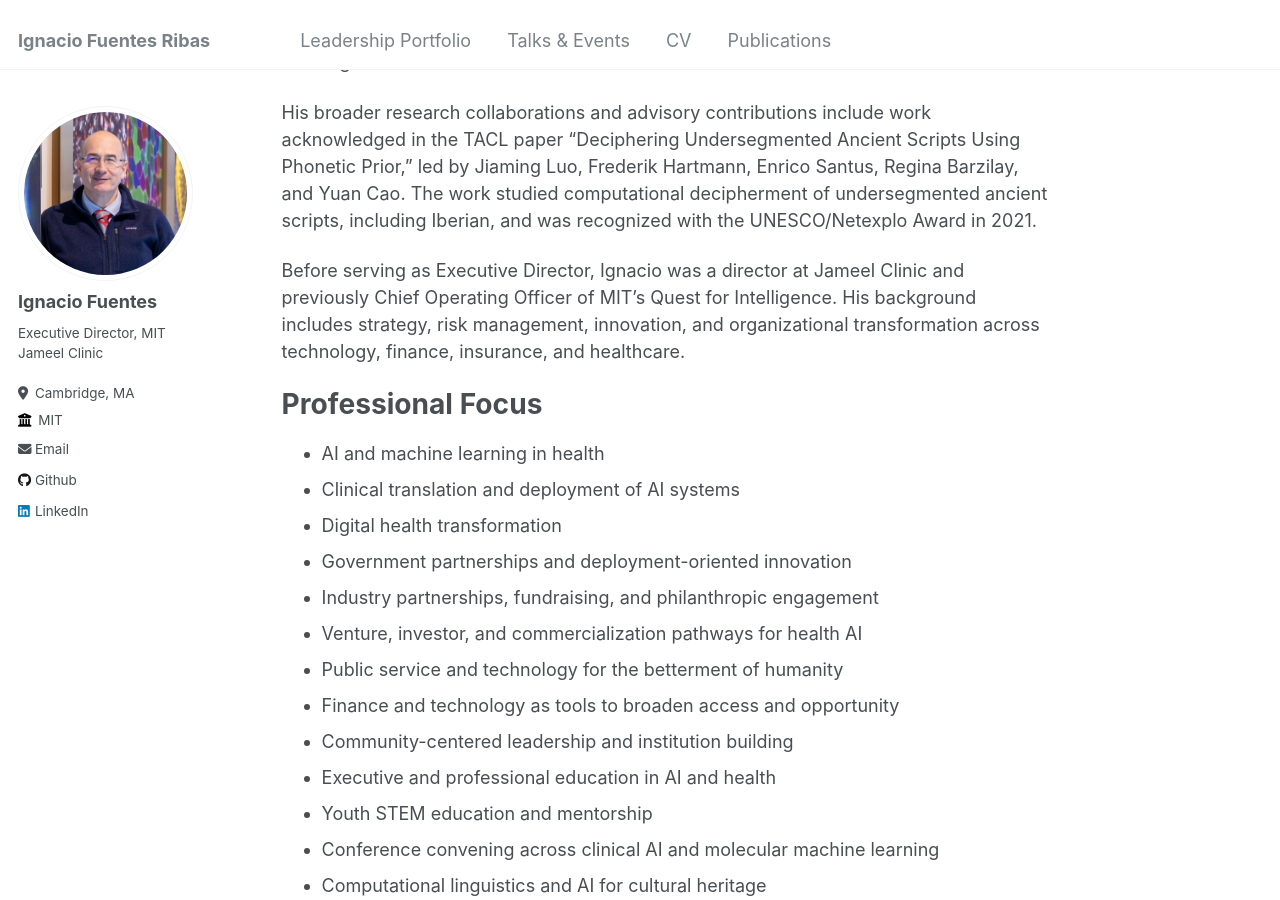
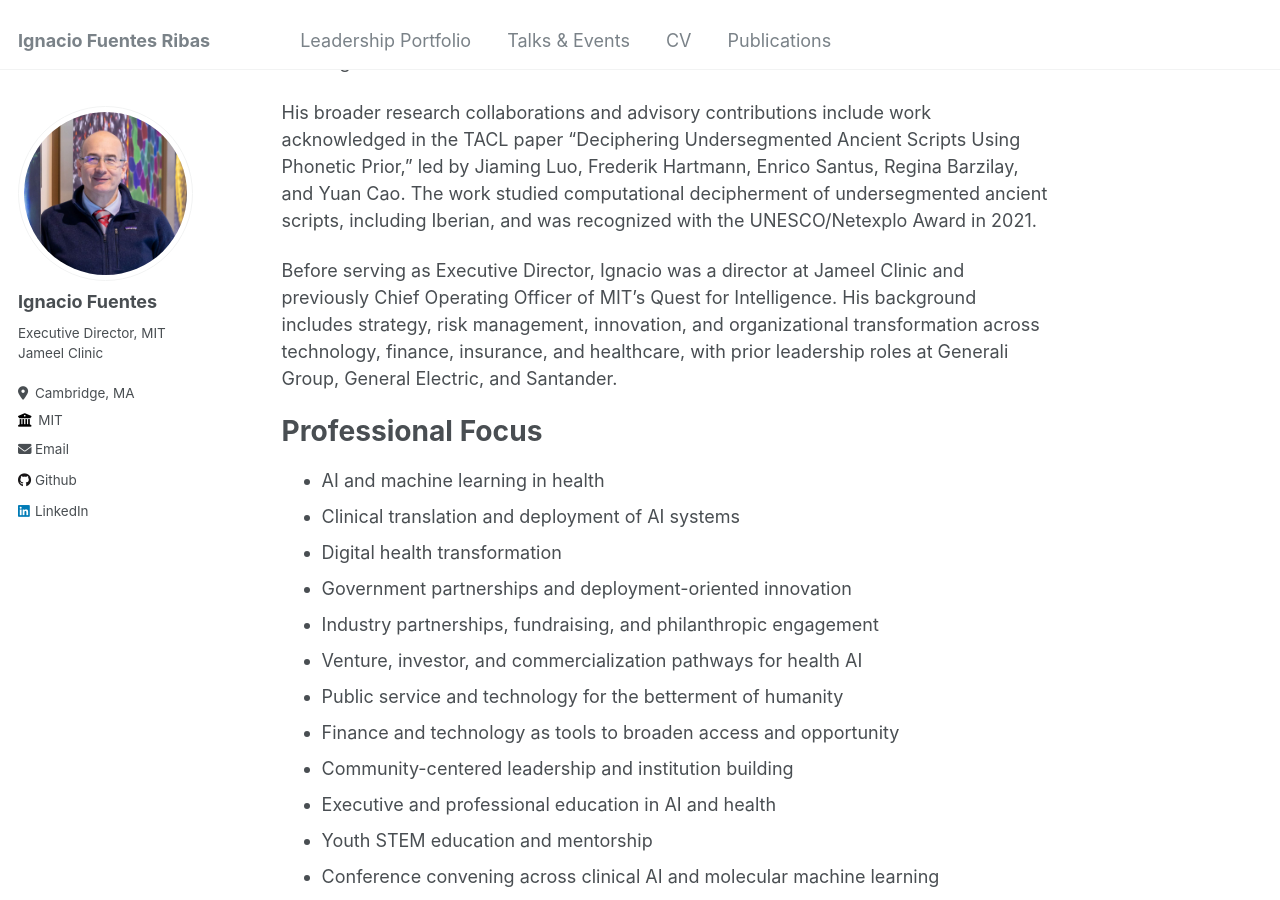
Before and after one commit to ifuentes3/ifuentes3.github.io, a Jekyll site: the page built from _pages/about.md, in a window 1280 px wide and 900 px high, scrolled down 1000 px. Built offline with Jekyll 4.4.1, drawn with Linux system fonts in a browser that asks for light colours.

Commit message:
Add prior industry roles to homepage

```diff
--- a/_pages/about.md
+++ b/_pages/about.md
@@ -21,7 +21,7 @@ He has also organized inaugural and recurring Jameel Clinic conference programs,
 
 His broader research collaborations and advisory contributions include work acknowledged in the TACL paper "Deciphering Undersegmented Ancient Scripts Using Phonetic Prior," led by Jiaming Luo, Frederik Hartmann, Enrico Santus, Regina Barzilay, and Yuan Cao. The work studied computational decipherment of undersegmented ancient scripts, including Iberian, and was recognized with the UNESCO/Netexplo Award in 2021.
 
-Before serving as Executive Director, Ignacio was a director at Jameel Clinic and previously Chief Operating Officer of MIT's Quest for Intelligence. His background includes strategy, risk management, innovation, and organizational transformation across technology, finance, insurance, and healthcare.
+Before serving as Executive Director, Ignacio was a director at Jameel Clinic and previously Chief Operating Officer of MIT's Quest for Intelligence. His background includes strategy, risk management, innovation, and organizational transformation across technology, finance, insurance, and healthcare, with prior leadership roles at Generali Group, General Electric, and Santander.
 
 Professional Focus
 ======
```
